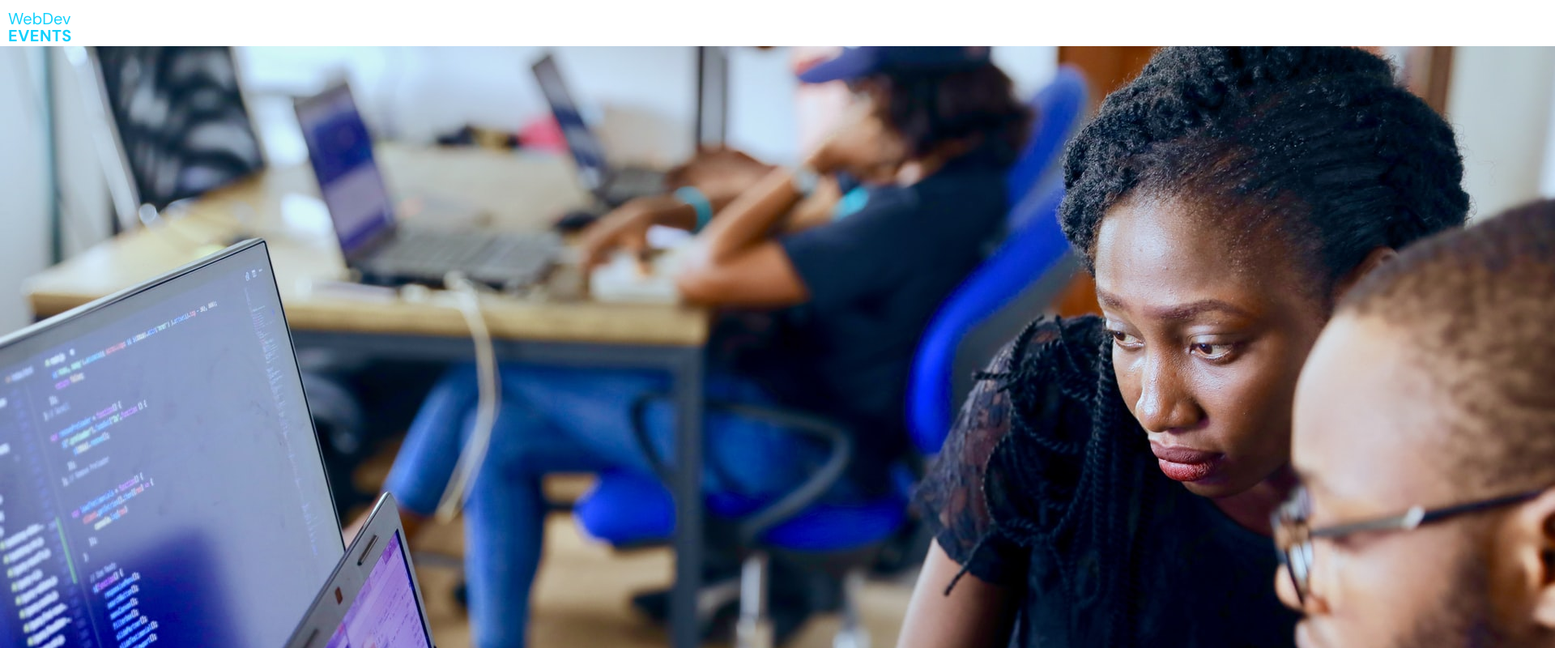
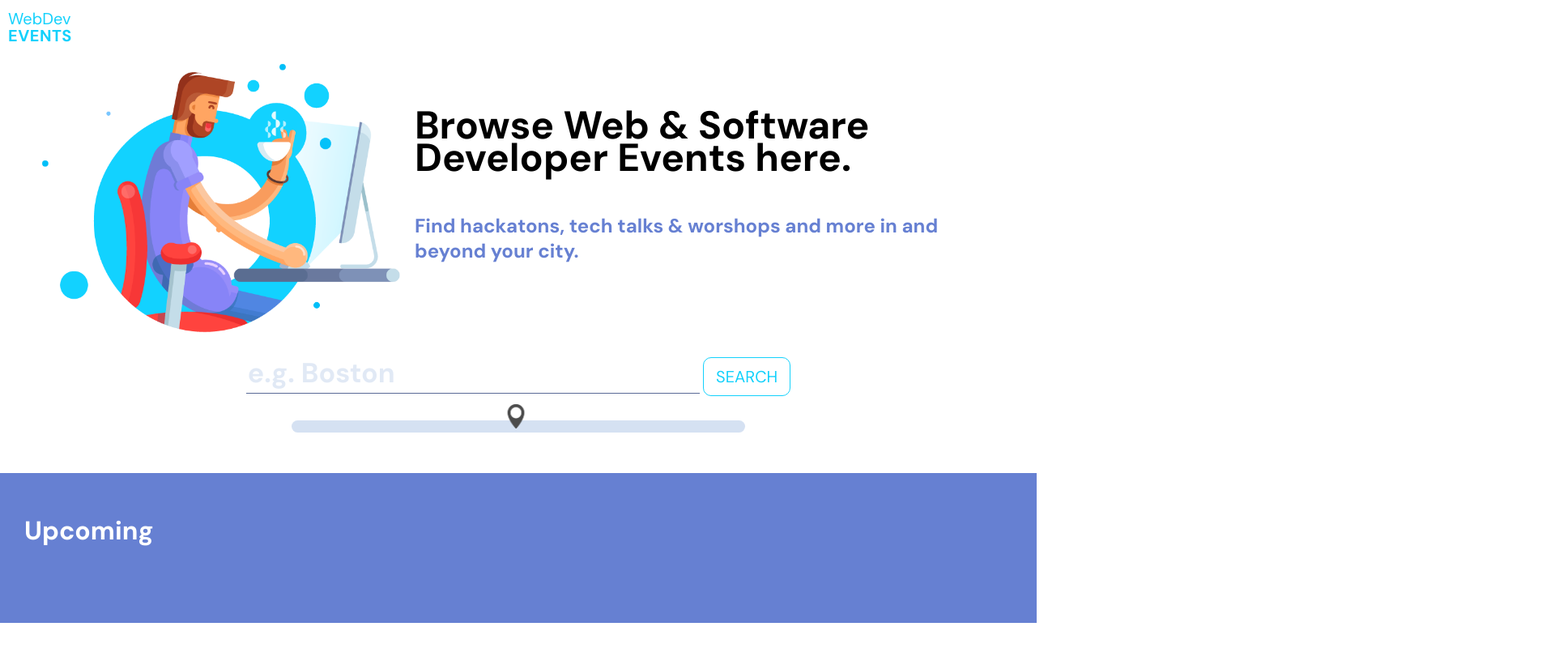
Before and after one commit to alexandrakollarova/Hacker-Events, a plain HTML site: page index.html in a window 1280 px wide. Shown: the top 800 px of the page at 81% size, 1920 px wide, since content can reach past the window. Drawn offline with nearby package versions, Linux system fonts and the light colour scheme.

Commit message:
to do: reorganize content structure?

```diff
--- a/index.html
+++ b/index.html
@@ -5,7 +5,12 @@
     <meta name="viewport" content="width=device-width, initial-scale=1.0">
     <meta http-equiv="X-UA-Compatible" content="ie=edge">
     <title>WebDev Events</title>
+    <!-- ICONS -->
+    <link rel="stylesheet" href="https://cdnjs.cloudflare.com/ajax/libs/font-awesome/4.7.0/css/font-awesome.min.css">
+    <link href="https://fonts.googleapis.com/icon?family=Material+Icons" rel="stylesheet">
+    <!-- FONTS -->
     <link href="https://fonts.googleapis.com/css?family=DM+Sans:400,700&display=swap" rel="stylesheet">
+    <!-- STYLE -->
     <link rel="stylesheet" href="main.css">
 </head>
 <body>
@@ -19,31 +24,23 @@
         </header>
     </nav>
 
-    <div class="slideshow-container">
-        <div class="mySlides fade">
-            <img src="images/meetup.jfif">
-        </div>
-        <div class="mySlides fade">
-            <img src="images/hackathon.jfif">
-        </div>
-        <div class="mySlides fade">
-            <img src="images/conf.jfif">
-        </div>
-    </div>
+    <section class="hero">
+        <img src="images/bg.png" alt="background-image" class="background-image">
 
-    <section class="headline">
-        <h1>All web and software developer events in one place</h1>
+        <section class="headline">
+            <h1>Browse Web & Software Developer Events here.</h1>
+        </section>
     </section>
 
     <main>
 
-        <h3>Find hackatons, tech talks & worshops and more in and beyond your city</h3>
+        <h3>Find hackatons, tech talks & worshops and more in and beyond your city.</h3>
 
 
         <form>
 
             <label for="search-input">
-                <input type="text" name="search-input" placeholder="in Boston" class="search-input" id="js-search-input">
+                <input type="text" name="search-input" placeholder="e.g. Boston" class="search-input" id="js-search-input">
             </label>
 
             <input type="submit" value="SEARCH" class="submit-button">
@@ -51,21 +48,14 @@
             <input type="range" min="1" max="100" value="50" class="slider" id="js-slider">
 
 
-            <!-- <div class="slider-wrapper">
-                <div id="slider-js">
-                    <div id="slider-handle"></div>
-                    <div id="slider-counter">1</div>
-                    <div id="slider-progress"></div>
-                </div>
-            </div> -->
+        </form>
 
-
-        </form>
-        <section class="search-results" id="js-search-results">
-
+        <div class="background-upcoming">
             <h4>Upcoming</h4>
 
-        </section>
+            <section class="search-results" id="js-search-results"></section>
+
+        </div>
 
     </main>
 
```
